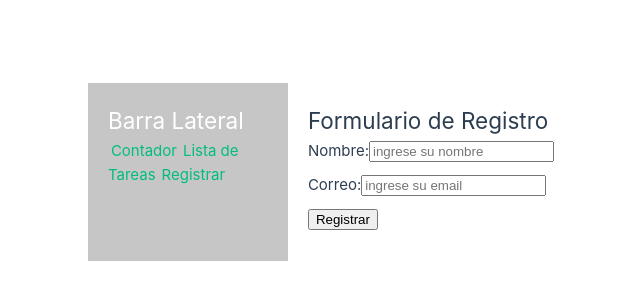
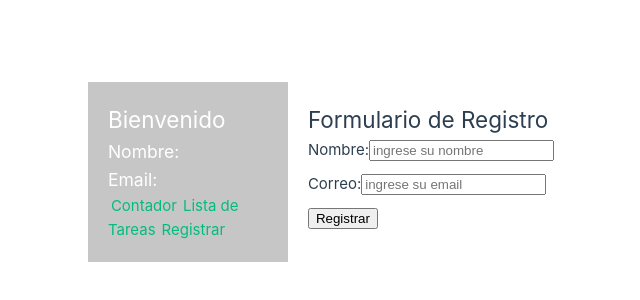
Before and after one commit to GitWolf210800/proyecto-vue, a Vue app in the folder Documents/proyecto-vue/proyecto-vue/: page /registrar in a window 1280 px wide. Shown: the part 228-528 px from the top of the page, without its empty margins (66-706 px from the left). Built offline with nearby package versions, Linux system fonts and the light colour scheme.

Commit message:
Crea Store de pinnia para almacenar los datos de registro

```diff
--- a/Documents/proyecto-vue/proyecto-vue/src/components/SideBar.vue
+++ b/Documents/proyecto-vue/proyecto-vue/src/components/SideBar.vue
@@ -1,7 +1,9 @@
 <template>
 
 <div class="sidebar">
-<h2>Barra Lateral</h2>
+<h2>Bienvenido</h2>
+<h3>Nombre: {{ nombre }}</h3>
+<h3>Email: {{ email }}</h3>
 <router-link to="/contador">Contador</router-link>
 <router-link to="/lista-de-tareas">Lista de Tareas</router-link>
 <router-link to="/registrar">Registrar</router-link>
@@ -10,7 +12,19 @@
 </template>
 
 <script setup>
+import { useRegistrarStore } from '@/modules/registro/views/stores/registrarStore';
+import { ref, watch } from 'vue';
 
+const registrarStore = useRegistrarStore();
+const nombre = ref(registrarStore.nombre.value);
+const email = ref(registrarStore.email.value);
+watch(() => registrarStore.nombre, (newValue) => {
+    nombre.value = newValue;
+});
+
+watch(() => registrarStore.email, (newValue) => {
+    email.value = newValue;
+});
 </script>
 
 <style>
--- a/Documents/proyecto-vue/proyecto-vue/src/modules/registro/views/RegistrarView.vue
+++ b/Documents/proyecto-vue/proyecto-vue/src/modules/registro/views/RegistrarView.vue
@@ -1,14 +1,16 @@
 <template>
     <div>
         <h2>Formulario de Registro</h2>
-        <Form>
+        <Form :validation-schema="schema" @submit="onSubmit">
             <div class="form">
                 <label for="nombre">Nombre:</label>
-                <input type="text" placeholder="ingrese su nombre">
+                <Field v-model="nombre" type="text" name="nombre" id="nombre" placeholder="ingrese su nombre" />
+                <ErrorMessage name="nombre"></ErrorMessage>
             </div>
             <div class="form">
                 <label for="correo">Correo:</label>
-                <input type="email" placeholder="ingrese su email">
+                <Field v-model="email" type="email" name="email" id="correo" placeholder="ingrese su email" />
+                <ErrorMessage name="email"></ErrorMessage>
             </div>
             <div class="form">
                 <button type="submit">Registrar</button>
@@ -18,7 +20,20 @@
 </template>
 
 <script setup>
-import { Form, Field } from 'vee-validate';
+import { Form, Field, ErrorMessage } from 'vee-validate';
+import { schema } from './schemas/validationSchema';
+import { useRegistrarStore } from './stores/registrarStore';
+import { ref } from 'vue';
+
+const registrarStore = useRegistrarStore();
+
+const nombre = ref('');
+const email = ref('');
+
+const onSubmit = () => {
+    registrarStore.guardarRegistro(nombre.value, email.value);
+    console.log("Se ha enviado el formulario");
+};
 </script>
 
 <style scoped>
--- a/Documents/proyecto-vue/proyecto-vue/src/modules/registro/views/schemas/validationSchema.js
+++ b/Documents/proyecto-vue/proyecto-vue/src/modules/registro/views/schemas/validationSchema.js
@@ -2,5 +2,5 @@
 
 export const schema = yup.object({
     nombre: yup.string().required(),
-    email: yup.email().required()
+    email: yup.string().email().required()
 });
--- /dev/null
+++ b/Documents/proyecto-vue/proyecto-vue/src/modules/registro/views/stores/registrarStore.js
@@ -0,0 +1,12 @@
+import { defineStore } from "pinia"
+import { ref } from "vue";
+
+export const useRegistrarStore = defineStore('registrar', () => {
+    const nombre = ref('');
+    const email = ref('');
+    const guardarRegistro =  (nombreFormulario, emailFormulario) => {
+        nombre.value = nombreFormulario;
+        email.value = emailFormulario;
+    };
+    return { nombre, email, guardarRegistro }
+});
```
